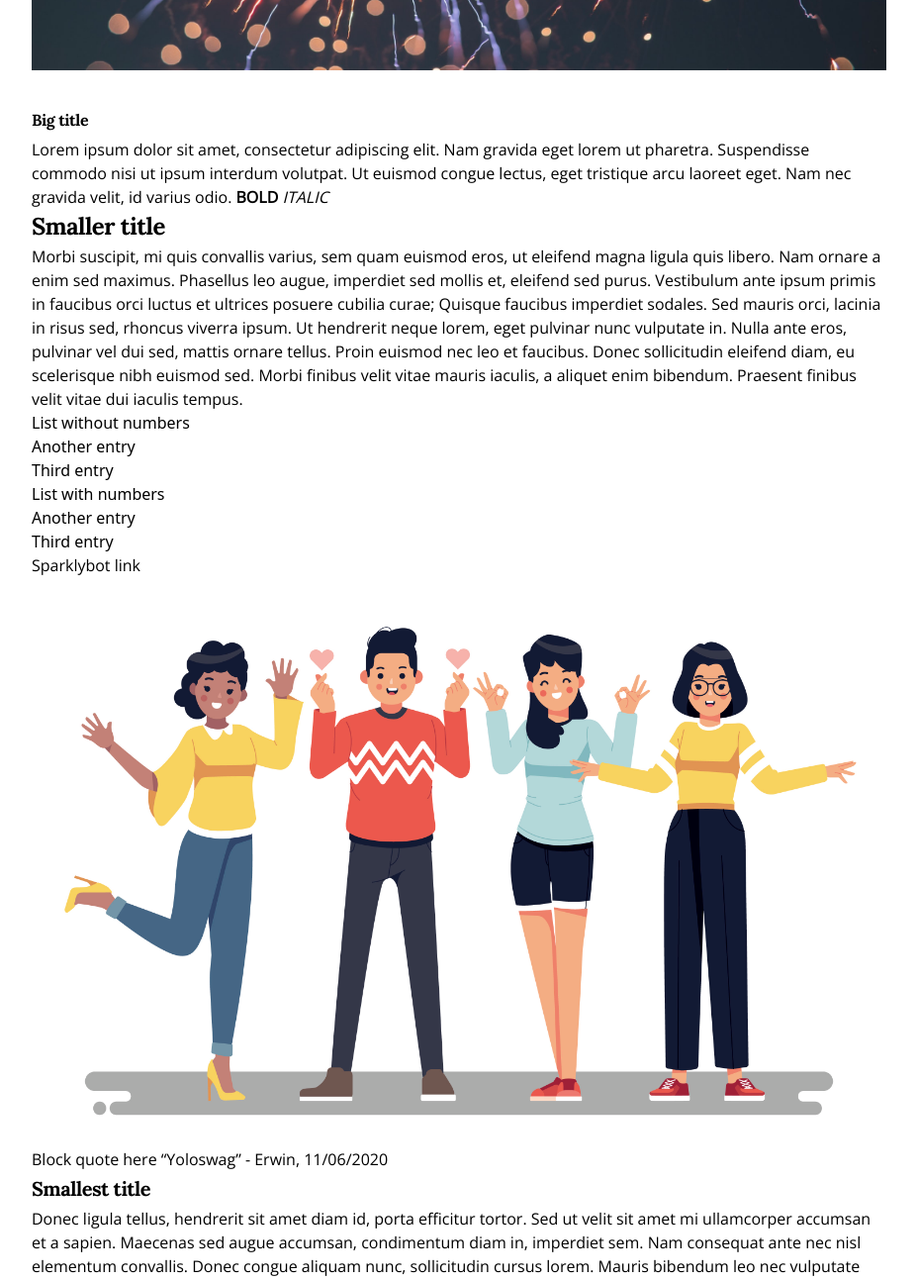
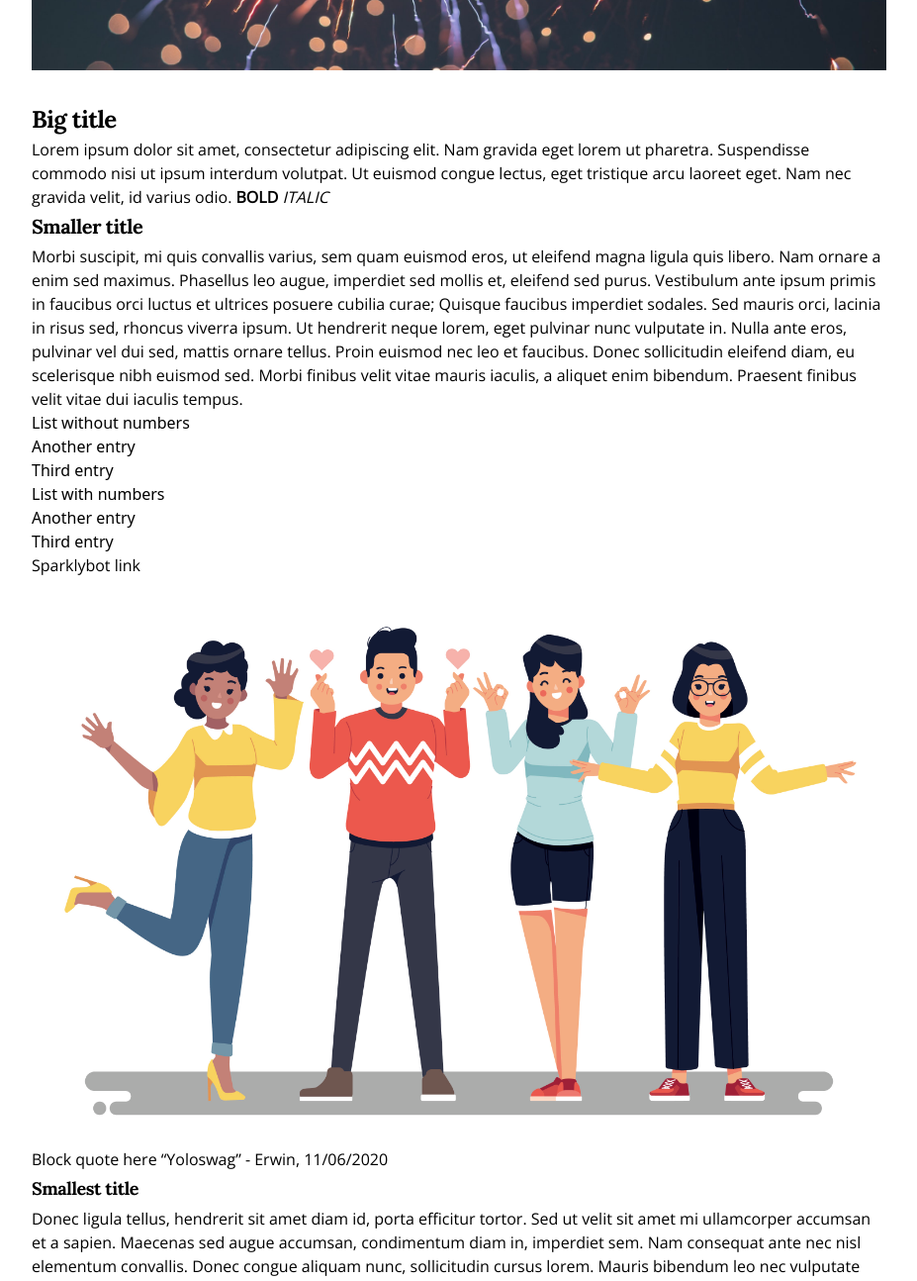
Before and after one commit to Sparklybot/sparklybot.github.io, a Jekyll site: the page built from _posts/2020-06-08-how-to-remote-work.md, in a window 1280 px wide. Shown: the part 815-2109 px from the top of the page at 99% size, without its empty margins (176-1103 px from the left). Built offline with Jekyll 4.4.1, drawn with Linux system fonts in a browser that asks for light colours; comment, search, counter and statistics services are not loaded.

```diff
--- a/_posts/2020-06-08-how-to-remote-work.md
+++ b/_posts/2020-06-08-how-to-remote-work.md
@@ -8,12 +8,12 @@ author: erwin
 duration: 6 min read
 ---
 
-# Big title
+## Big title
 Lorem ipsum dolor sit amet, consectetur adipiscing elit. Nam gravida eget lorem ut pharetra. Suspendisse commodo nisi ut ipsum interdum volutpat. Ut euismod congue lectus, eget tristique arcu laoreet eget. Nam nec gravida velit, id varius odio. **BOLD** *ITALIC*
 
 <!--more-->
 
-## Smaller title
+### Smaller title
 Morbi suscipit, mi quis convallis varius, sem quam euismod eros, ut eleifend magna ligula quis libero. Nam ornare a enim sed maximus. Phasellus leo augue, imperdiet sed mollis et, eleifend sed purus. Vestibulum ante ipsum primis in faucibus orci luctus et ultrices posuere cubilia curae; Quisque faucibus imperdiet sodales. Sed mauris orci, lacinia in risus sed, rhoncus viverra ipsum. Ut hendrerit neque lorem, eget pulvinar nunc vulputate in. Nulla ante eros, pulvinar vel dui sed, mattis ornare tellus. Proin euismod nec leo et faucibus. Donec sollicitudin eleifend diam, eu scelerisque nibh euismod sed. Morbi finibus velit vitae mauris iaculis, a aliquet enim bibendum. Praesent finibus velit vitae dui iaculis tempus.
 
 * List without numbers
@@ -30,5 +30,5 @@ Morbi suscipit, mi quis convallis varius, sem quam euismod eros, ut eleifend mag
 
 > Block quote here "Yoloswag" - Erwin, 11/06/2020
 
-### Smallest title
+#### Smallest title
 Donec ligula tellus, hendrerit sit amet diam id, porta efficitur tortor. Sed ut velit sit amet mi ullamcorper accumsan et a sapien. Maecenas sed augue accumsan, condimentum diam in, imperdiet sem. Nam consequat ante nec nisl elementum convallis. Donec congue aliquam nunc, sollicitudin cursus lorem. Mauris bibendum leo nec vulputate egestas. Nulla purus velit, vehicula ac ligula eu, bibendum tempor arcu. Praesent varius justo tincidunt ex auctor dapibus. Mauris at ex congue, ornare quam et, ultricies velit. Maecenas at massa sit amet nulla vehicula bibendum a sed enim. Sed nec tortor vel dolor mattis posuere ut quis justo. Vestibulum mollis, lorem nec hendrerit gravida, leo magna faucibus ligula, vel convallis nisi purus at dui.
```
